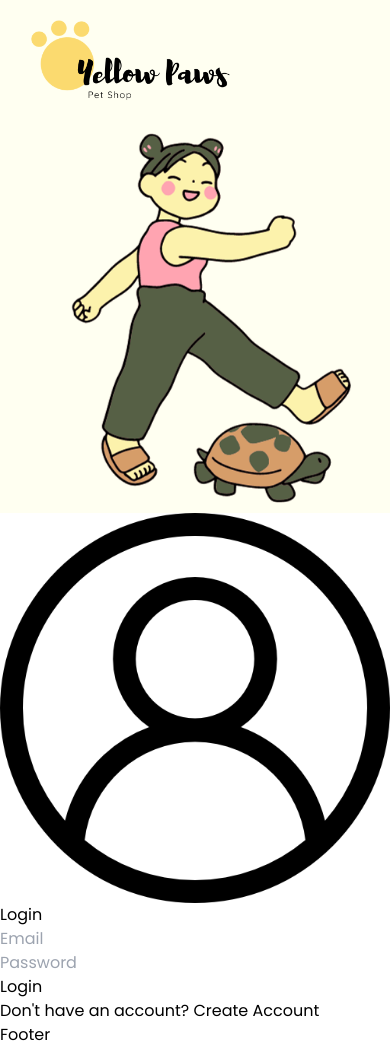
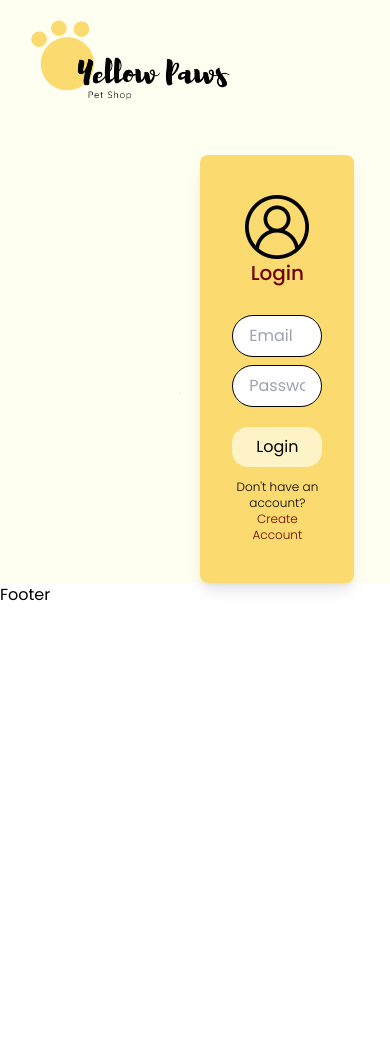
Before and after one commit to Waruni-sandareka/PawPal-Web, a React (Vite) app: page /login in a window 390 px wide. After the commit the page ends 844 px from the top, so only its background shows below. Built offline with nearby package versions, Linux system fonts and the light colour scheme.

Commit message:
Implemented responsive design for the login page

```diff
--- /dev/null
+++ b/src/Pages/Login.jsx
@@ -0,0 +1,72 @@
+import React, { useState } from 'react'
+import { Container, Row, Col, Form, FormGroup, Button } from 'reactstrap';
+import { Link } from 'react-router-dom';
+import loginImg from '../assets/img/loginimg.png';
+import userIcon from '../assets/img/user2.png';
+const Login = () => {
+
+    const [creadentials, setCredentials] = useState({
+        email: undefined,
+        password: undefined
+    });
+
+    const handleChange = e => {
+        setCredentials(prev => ({ ...prev, [e.target.id]: e.target.value }));
+    };
+
+    const handleClick = e => {
+        e.preventDefault()
+    };
+
+
+
+    return (
+        <div className='lg:min-h-[75vh] flex flex-col justify-center lg:flex-row items-center  bg-backgroundColor'>
+            <Container className='mt-8 text-center lg:flex justify-center'>
+                <Row>
+                    <Col lg='8' className='m-auto'>
+                        <div className="flex w-4/5 items-center mx-10">
+                            <div className='mt-12 object-contain w-3/6 ml-36'>
+                                <img src={loginImg} alt='LoginImg' />
+                            </div>
+                            <div className='form bg-textYellowColor relative w-3/5 rounded-lg shadow-lg px-8 py-10 ml-5 flex flex-col items-center'>
+                                <div className='flex w-16 h-16'>
+                                    <img src={userIcon} alt='UserIcon' />
+                                </div>
+                                <h2 className="text-xl lg:text-2xl text-textDarkBrown font-medium mb-4">Login</h2>
+                                <Form>
+                                    <FormGroup>
+                                        <input
+                                            className="w-full lg:w-72 mt-3 py-2 px-4  mx-auto text-base lg:text-sm border border-black rounded-3xl focus:outline-none focus:ring-1 focus:ring-textDarkBrown"
+                                            type='text'
+                                            placeholder='Email'
+                                            required id='email'
+                                            onChange={handleChange} />
+                                    </FormGroup>
+                                    <FormGroup>
+                                        <input
+                                            className="w-full lg:w-72 mt-2 py-2 px-4 mx-auto text-base lg:text-sm border border-black rounded-3xl focus:outline-none focus:ring-1 focus:ring-textDarkBrown"
+                                            type='password'
+                                            placeholder='Password'
+                                            required id='password'
+                                            onChange={handleChange} />
+                                    </FormGroup>
+                                    <div className='flex flex-col items-center'>
+                                        <Button
+                                            className="mt-5 flex justify-center bg-amber-100 hover:bg-amber-200 text-black py-2 px-6 rounded-2xl focus:outline-none focus:ring-1 focus:ring-textDarkBrown"
+                                            type='submit'>
+                                            Login
+                                        </Button>
+                                    </div>
+                                </Form>
+                                <p className='mt-3 font-light text-xs'>Don't have an account? <br></br> <Link to='register' spy={true} smooth={true} duration={500} className='cursor-pointer text-textDarkBrown hover:underline'>Create Account</Link></p>
+                            </div>
+                        </div>
+                    </Col>
+                </Row>
+            </Container>
+        </div>
+    );
+};
+
+export default Login
--- a/src/layouts/Login.jsx
+++ /dev/null
@@ -1,57 +0,0 @@
-import React, { useState } from 'react'
-import { Container, Row, Col, Form, FormGroup, Button } from 'reactstrap';
-import { Link } from 'react-router-dom';
-import loginImg from '../assets/img/loginimg.png';
-import userIcon from '../assets/img/user2.png';
-const Login = () => {
-
-    const [creadentials, setCredentials] = useState({
-        email:undefined,
-        password: undefined
-    });
-
-    const handleChange = e => {
-        setCredentials(prev => ({ ...prev, [e.target.id]: e.target.value}));
-    };
-
-    const handleClick = e => {
-        e.preventDefault()
-    };
-
-
-
-  return<section>
-    <Container>
-        <Row>
-            <Col lg='8' className='m-auto'>
-                <div className="d-flex justify-content-between">
-                    <div>
-                        <img src={loginImg} alt='LoginImg'/>
-                    </div>
-                    <div className='form'>
-                        <div className='user'>
-                            <img src={userIcon} alt='UserIcon'/>
-                        </div>
-                        <h2>Login</h2>
-                        <Form>
-                            <FormGroup>
-                                <input type='text' placeholder='Email' required id='email' onChange={handleChange}/>
-                            </FormGroup>
-                            <FormGroup>
-                                <input type='password' placeholder='Password' required id='password' onChange={handleChange}/>
-                            </FormGroup>
-                            <Button type='submit'>
-                                Login
-                            </Button>
-                        </Form>
-                        <p>Don't have an account? <Link to='register' spy={true} smooth={true} duration={500} className='cursor-pointer'>Create Account</Link></p>
-                    </div>
-                </div>
-
-            </Col>
-        </Row>
-    </Container>
-  </section>
-};
-
-export default Login
--- a/src/router/Routers.jsx
+++ b/src/router/Routers.jsx
@@ -3,7 +3,7 @@ import { Routes, Route, Navigate } from 'react-router-dom'
 import Home from '../Pages/Home';
 import Service from '../Pages/Service';
 import Register from '../Pages/Register';
-import Login from '../layouts/Login';
+import Login from '../Pages/Login';
 
 const Routers = () => {
   return (
```
Also changed, not shown: src/assets/img/user.jpg (deleted).
